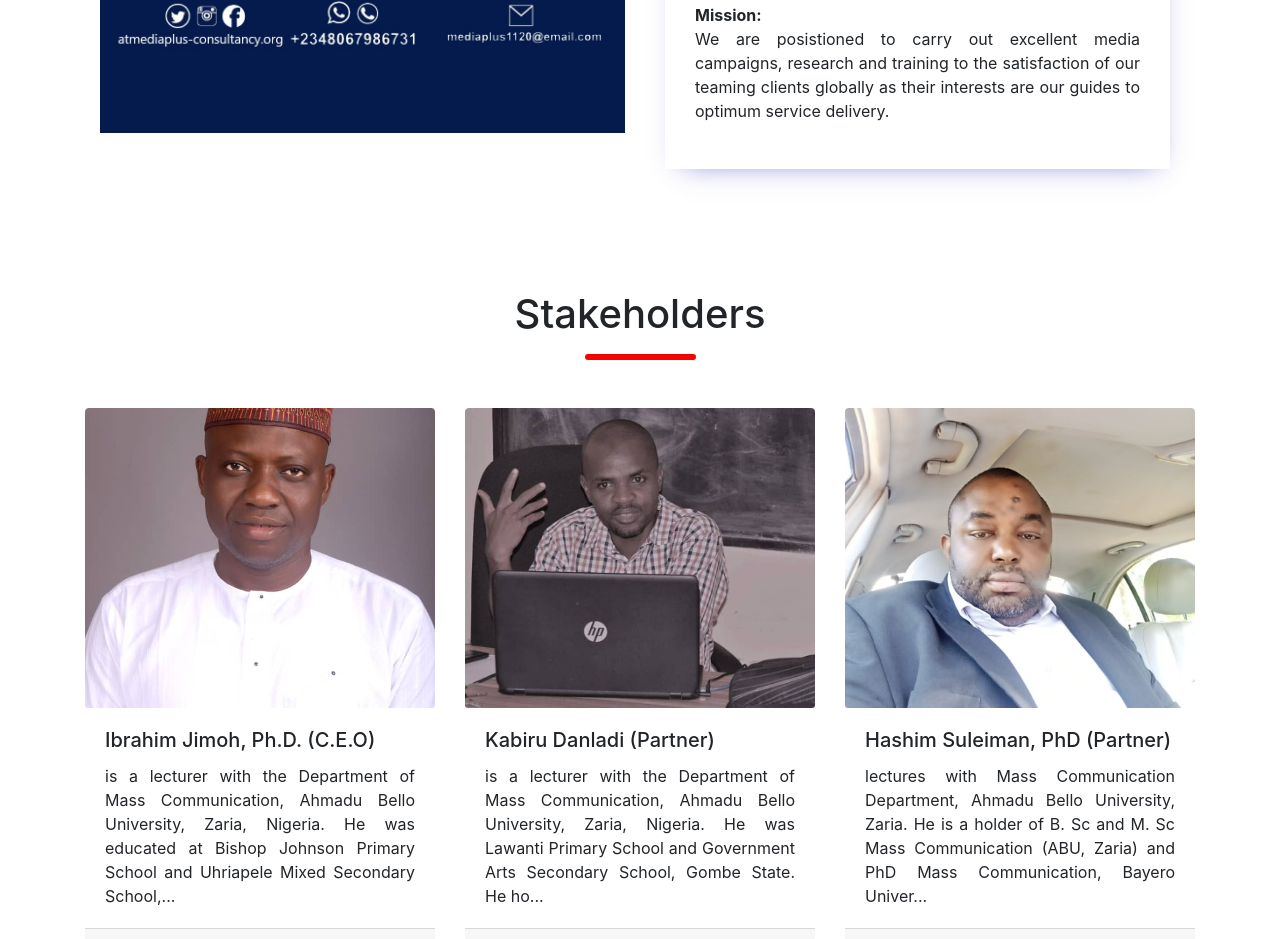
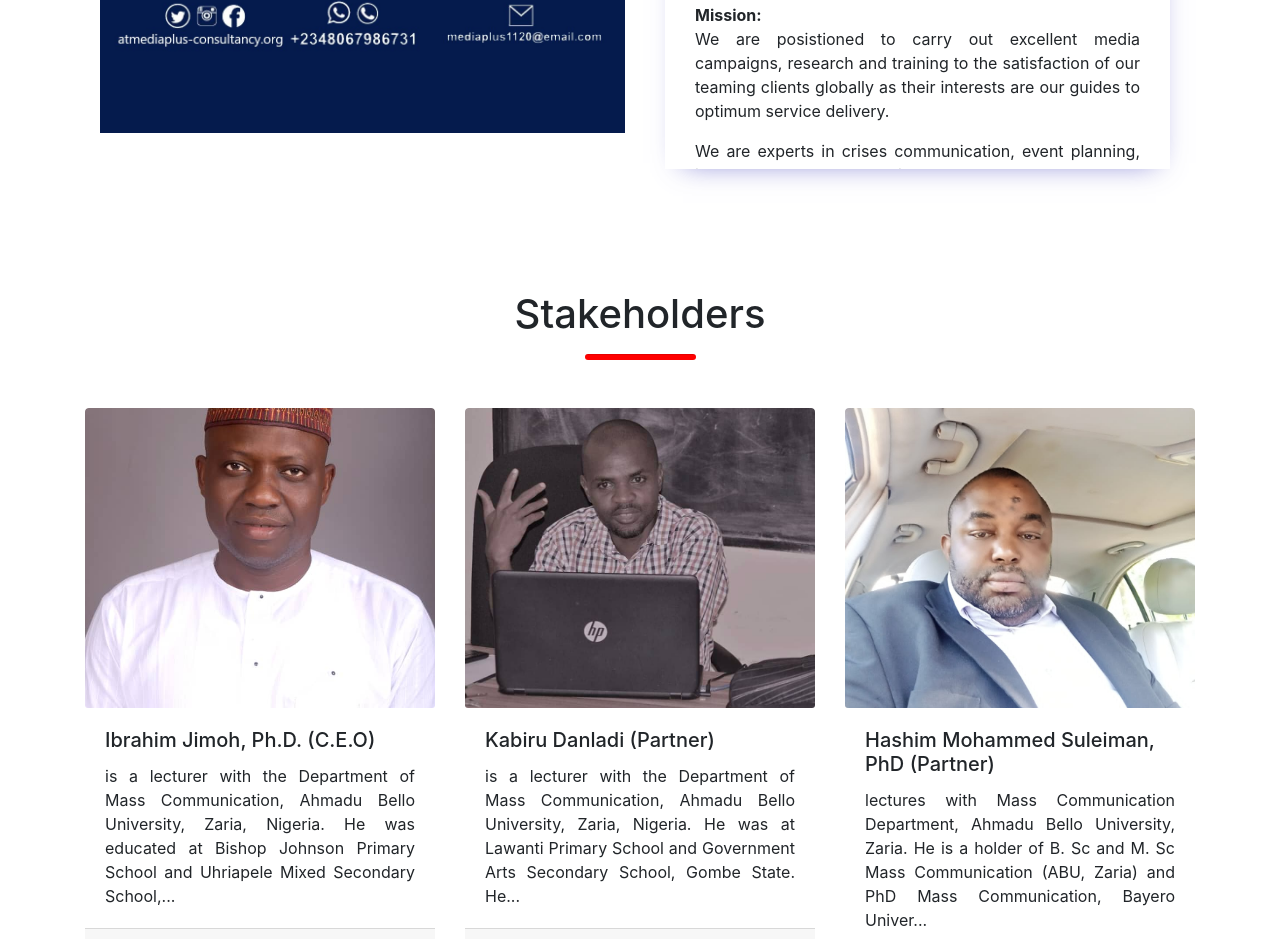
Before and after one commit to Jamsanz/mediaplus-client, a Next.js app: page / in a window 1280 px wide. Shown: the part 1480-2419 px from the top of the page. Built offline with nearby package versions, Linux system fonts and the light colour scheme.

Commit message:
'Latest'

```diff
--- a/src/components/section/index.tsx
+++ b/src/components/section/index.tsx
@@ -34,6 +34,7 @@ const Section: React.FC = (): JSX.Element => {
                     We are posistioned to carry out excellent media campaigns, research and training to the
                     satisfaction of our teaming clients globally as their interests are our guides to optimum service delivery.
                   </p>
+                  <p>We are experts in crises communication, event planning, issues management relations, brand management and OPR etc.</p>
               </div>
             </Col>
             <Col md={6} xs={12} className="order-lg-1 mt-4">
--- a/src/styles/global.css
+++ b/src/styles/global.css
@@ -93,6 +93,7 @@ body {
 }
 .main-img{
   width: 100%;
+  z-index: -1;
   object-fit: cover;
 }
 .section-img{
--- a/utils/utils.ts
+++ b/utils/utils.ts
@@ -86,7 +86,7 @@ export const data = [
       {
         "name": "Kabiru Danladi (Partner)",
         "description": `is a lecturer with the Department of Mass Communication, Ahmadu Bello
-        University, Zaria, Nigeria. He was Lawanti Primary School and Government Arts Secondary
+        University, Zaria, Nigeria. He was at Lawanti Primary School and Government Arts Secondary
         School, Gombe State. He holds B.Sc. and M.Sc. degrees in Mass Communication from the
         Ahmadu Bello University (ABU), Zaria and now at 4 th year of PhD studies at Bayero University,
         Kano (BUK) respectively. He is of Social Media stream with key interest in Activism, Social
@@ -99,7 +99,7 @@ export const data = [
         "alt":"@Media+ Managing Partner"
       },
       {
-        "name": "Hashim Suleiman, PhD (Partner)",
+        "name": "Hashim Mohammed Suleiman, PhD (Partner)",
         "description": `lectures with Mass Communication Department, Ahmadu
         Bello University, Zaria. He is a holder of B. Sc and M. Sc Mass Communication (ABU, Zaria)
         and PhD Mass Communication, Bayero University, Kano. Hashim has a decade (+) experience
```
